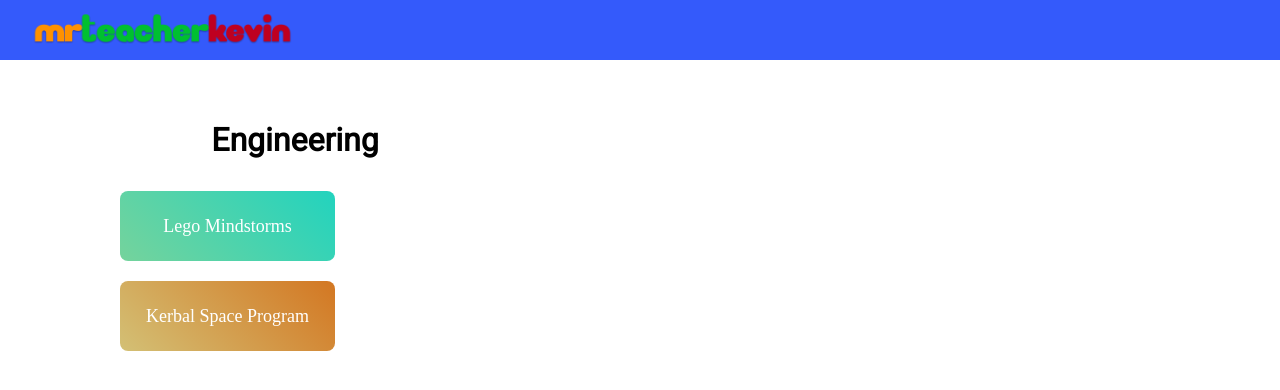
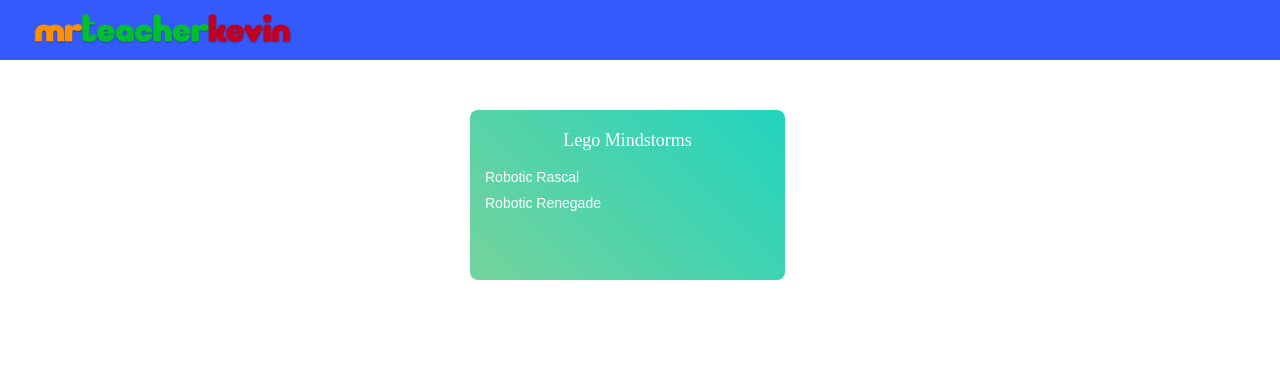
Before and after one commit to kevin578/mrteacherkevin2, a React (Create React App) app in the folder client/: page / in a window 1280 px wide. Shown: the top 390 px of the page. Built offline with nearby package versions, Linux system fonts and the light colour scheme; no server answers.

Commit message:
working on percentages

```diff
--- a/client/src/actions/rankings.js
+++ b/client/src/actions/rankings.js
@@ -1,5 +1,6 @@
 import axios from "axios";
 import { store } from "./../index.js";
+import { setCoursePercentages } from "../reducers/pageReducer.js";
 
 export const addAchievemnet = (ranking, subject) => {
   const isLoggedIn = store.getState().auth;
@@ -37,3 +38,13 @@
     });
   };
 };
+
+export const setCoursePercentage = (course, percent) => {
+  return dispatch => {
+    dispatch({
+      type: "SET_PERCENTAGE",
+      course,
+      percent
+    });
+  };
+};
--- a/client/src/components/App.js
+++ b/client/src/components/App.js
@@ -5,6 +5,7 @@
 import { connect } from "react-redux";
 import * as actions from "../actions";
 import LegoMindStorms1 from "./Pages/Engineering/LegoMindstorms1";
+import LegoMindStorms2 from "./Pages/Engineering/LegoMindstorms2";
 import KerbalSpaceProgram1 from "./Pages/Engineering/KerbalSpaceProgram1";
 import axios from "axios";
 
@@ -40,6 +41,7 @@
           <div>
             <Route path="/" component={Main} exact />
             <Route path="/legomindstorms1" component={LegoMindStorms1} />
+            <Route path="/legomindstorms2" component={LegoMindStorms2} />
             <Route
               path="/kerbalspaceprogram1"
               component={KerbalSpaceProgram1}
--- a/client/src/components/Main/Main.js
+++ b/client/src/components/Main/Main.js
@@ -3,16 +3,13 @@
 import Header from "./../Header";
 import SubjectButton from "./SubjectButton";
 
-const Engineering = styled.div`
+const Subjects = styled.div`
   margin-top: 100px;
-  margin-left: 120px;
-  width: 350px;
+  margin-left: 40px;
+  margin-right: 40px;
   overflow: hidden;
-`;
-
-const EngineeringTitle = styled.h1`
-  text-align: center;
-  font-family: Roboto;
+  display: flex;
+  justify-content: space-around;
 `;
 
 class Main extends React.Component {
@@ -20,19 +17,26 @@
     return (
       <div>
         <Header />
-        <Engineering>
-          <EngineeringTitle>Engineering</EngineeringTitle>
+        <Subjects>
           <SubjectButton
             background="linear-gradient(45deg, #75D39C 0%, #22D3BE 100%)"
+            destination="/legomindstorms"
             subject="Lego Mindstorms"
-            destination="/legomindstorms1"
+            courses={["Robotic Rascal", "Robotic Renegade"]}
+          >
+
+          </SubjectButton>
+          {/* <SubjectButton
+            background="linear-gradient(45deg, #D3C075 0%, #D37722 100%)"
+            subject="Kerbal Space Program"
+            destination="/kerbalspaceprogram1"
           />
           <SubjectButton
             background="linear-gradient(45deg, #D3C075 0%, #D37722 100%)"
             subject="Kerbal Space Program"
             destination="/kerbalspaceprogram1"
-          />
-        </Engineering>
+          /> */}
+        </Subjects>
       </div>
     );
   }
--- a/client/src/components/Main/SubjectButton.js
+++ b/client/src/components/Main/SubjectButton.js
@@ -10,14 +10,13 @@
 
 const Button = styled.div`
   display: relative;
-  width: 215px;
-  height: 70px;
+  width: 315px;
+  height: 170px;
   overflow: auto;
   background-image: ${props => props.background};
   border-radius: 8px;
   margin-bottom: 20px;
   margin-right: 25px;
-  cursor: pointer;
   position: relative;
   top: 10px;
 `;
@@ -27,33 +26,82 @@
   font-size: 18px;
   color: #ffffff;
   text-align: center;
-  margin-top: 25px;
+  margin-top: 20px;
+`;
+const Course = styled.p`
+  color: #fff;
+  font-size: 14px;
+  margin-top: 0px;
+  margin-bottom: 0px;
 `;
 
+const CourseContainer = styled.a`
+  margin-top: 0px;
+  margin-bottom: 10px;
+  margin-left: 15px;
+  width: 55%;
+  display: flex;
+  justify-content: space-between;
+  cursor: pointer;
+  text-decoration: none;
+`;
+
+const BadgeWrapper = styled.div`
+  width: 50px;
+  float: right;
+  position: relative;
+  bottom: 40px;
+  right: 30px;
+`;
+
+const goToLink = link => {
+  window.location = link;
+};
+
 const SubjectButton = props => {
-  const goToLink = () => {
-    window.location = props.destination;
-  };
-
   const getRank = () => {
     if (!(props.rank == null)) {
       return props.rank[camelize(props.subject)];
     }
   };
 
+  const getCoursePercentage = () => {
+    if (props.auth) {
+    }
+  };
+
+  const getCourses = () => {
+    return props.courses.map((course, index) => {
+      const link = props.destination + parseInt(index + 1);
+      return (
+        <CourseContainer
+          key={course}
+          href = {link}
+        >
+          <Course>{course}</Course>
+          <Course>{getCoursePercentage()}</Course>
+        </CourseContainer>
+      );
+    });
+  };
+
   return (
     <Wrapper>
       <Button background={props.background} onClick={goToLink}>
         <Subject>{props.subject}</Subject>
+        {getCourses()}
+        <BadgeWrapper>
+          <Ranking rank={getRank()} />
+        </BadgeWrapper>
       </Button>
-      <Ranking rank={getRank()} />
     </Wrapper>
   );
 };
 
 const mapStateToProps = state => {
   return {
-    rank: state.achievements
+    rank: state.achievements,
+    auth: state.auth
   };
 };
 
--- /dev/null
+++ b/client/src/components/Pages/Engineering/LegoMindstorms2.js
@@ -0,0 +1,30 @@
+import React from "react";
+import Subject from "./../../Subject/Subject";
+import { Body, Header, Video } from "../../Subject/SubjectStyles";
+import Checkbox from "./../../Subject/Checkbox";
+import Question from "../../Subject/Quiz";
+import TextEditor from "../../Subject/TextEditor";
+import Button from "../../Subject/Button";
+
+class LegoMindstorms2 extends React.Component {
+  render() {
+    return (
+      <Subject title="Lego Mindstorms" urlName="legomindstorms2">
+        {[
+          <Body key="starting" title="Start something">
+            <Header>Sample Header</Header>
+            <p>Some Text</p>
+            <Button>Next</Button>
+          </Body>,
+
+          <Body key="again" title="Do somthing again">
+            <Header>Do something again</Header>
+            <Button>Next</Button>
+          </Body>
+        ]}
+      </Subject>
+    );
+  }
+}
+
+export default LegoMindstorms2;
--- a/client/src/components/Subject/Sidebar.js
+++ b/client/src/components/Subject/Sidebar.js
@@ -43,6 +43,16 @@
 `;
 
 class Sidebar extends React.Component {
+
+  componentDidUpdate() {
+    const {subjectURL, steps} = this.props
+    const stepCopy = steps.filter((item)=> {
+      return this.getColor(item.key);
+    });
+    const percentage = parseInt(stepCopy.length/steps.length * 100) + "%";
+    this.props.setCoursePercentage(subjectURL, percentage);
+  }
+
   getRank = () => {
     if (this.props.achievements) {
       return this.props.achievements[this.props.subjectName];
@@ -72,7 +82,7 @@
           key={step.key}
           index={index}
           completed={this.getColor(step.key)}
-          currentlySelected = {this.props.page === index}
+          currentlySelected={this.props.page === index}
           stars={step.props.stars}
         >
           {index + 1}. {step.props.title}
@@ -100,6 +110,7 @@
     subject: state.subjectURL,
     subjectName: state.subject,
     achievements: state.achievements,
+    subjectURL: state.subjectURL,
     page: state.page
   };
 }
--- a/client/src/components/Subject/SidebarItem.js
+++ b/client/src/components/Subject/SidebarItem.js
@@ -13,7 +13,8 @@
   overflow: auto;
   cursor: pointer;
   background: ${props => {
-    if (props.currentlySelected) return "#f7f7f7";
+    if (props.currentlySelected && !props.completed) return "#f7f7f7";
+    else if (props.currentlySelected) return "#88c47d"
     else if (props.completed) return "#5BA84C";
     else return "transparent";
   }}
--- a/client/src/reducers/index.js
+++ b/client/src/reducers/index.js
@@ -7,6 +7,7 @@
   setSubjectURL,
   setSubject,
   addAcheievement,
+  setCoursePercentages
 } from "./pageReducer";
 import { changeScore, checkAnswers, setCheckboxes, allTestsCompleted } from "./buttonReducer";
 import { setEditorContent, setTests } from "./textEditorReducer";
@@ -24,5 +25,6 @@
   remainingCheckboxes: setCheckboxes,
   textEditorContent: setEditorContent,
   tests: setTests,
-  allTestsCompleted
+  allTestsCompleted,
+  coursePercentages: setCoursePercentages
 });
--- a/client/src/reducers/pageReducer.js
+++ b/client/src/reducers/pageReducer.js
@@ -77,3 +77,15 @@
       return state;
   }
 }
+
+export function setCoursePercentages(state = {}, action) {
+  let stateCopy = { ...state };
+  const { course, percent } = action;
+  switch (action.type) {
+    case "SET_PERCENTAGE":
+      stateCopy[course] = percent;
+      return stateCopy;
+    default:
+      return stateCopy;
+  }
+}
--- a/package.json
+++ b/package.json
@@ -9,9 +9,9 @@
   },
   "scripts": {
     "start": "node index.js",
-    "client": "cd client && npm start",
+    "client": "cd client && yarn start",
     "server": "nodemon index.js",
-    "dev": "concurrently --kill-others-on-fail \"npm run server\" \"npm run client\"",
+    "dev": "concurrently --kill-others-on-fail \"yarn server\" \"yarn client\"",
     "heroku-postbuild": "NPM_CONFIG_PRODUCTION=false npm install --prefix client && npm run build --prefix client",
     "test": "mocha services/tests/*"
   },
@@ -30,7 +30,6 @@
     "brace": "^0.11.1",
     "chai": "^4.1.2",
     "cli": "^1.0.1",
-    "cloudinary-react": "^1.0.6",
     "concurrently": "^3.5.1",
     "cookie-session": "^2.0.0-beta.3",
     "dotenv": "^5.0.1",
```
Also changed, not shown: client/src/components/Pages/samplePage.js (added, +30 -0 lines), client/src/index.js (+19 -16 lines), client/src/img/badges/spaceCowboy.svg.
